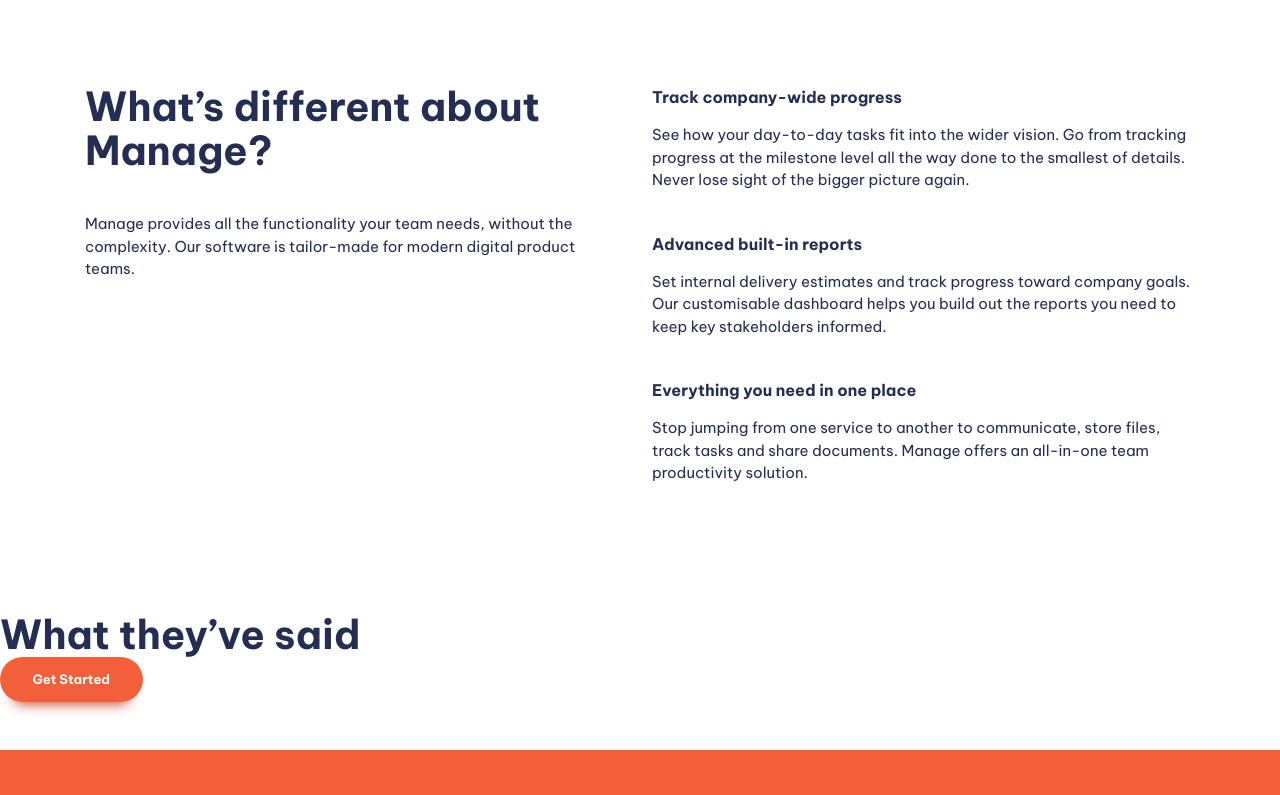
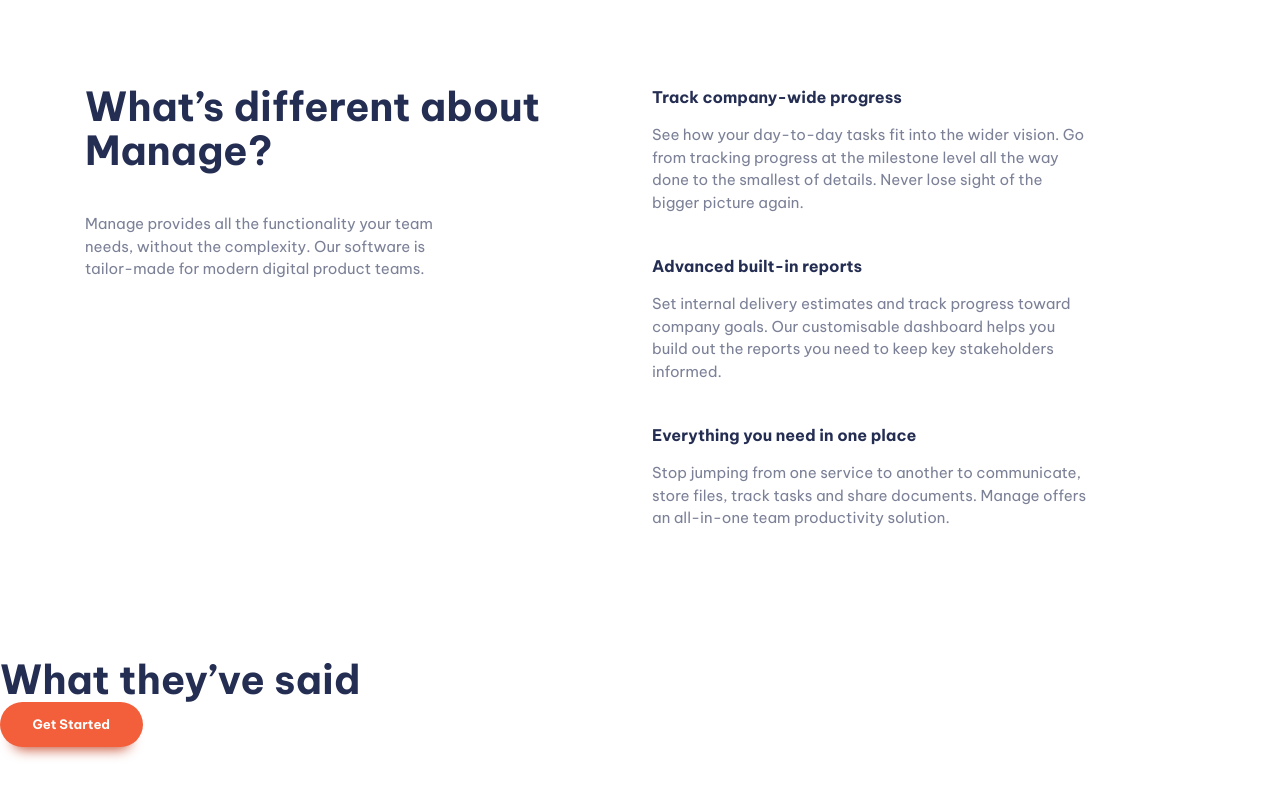
Before and after one commit to alireza-constantin/manage-landing-page, a website built with Vite: page index.html in a window 1280 px wide. Shown: the part 740-1535 px from the top of the page. Built offline with nearby package versions, Linux system fonts and the light colour scheme.

Commit message:
p tag color and width

```diff
--- a/index.html
+++ b/index.html
@@ -69,7 +69,7 @@
 								<li>
 									<div class="flow" data-spacing="tight">
 										<h3 class="fs-600 fw-bold">Track company-wide progress</h3>
-										<p>
+										<p data-width="wide">
 											See how your day-to-day tasks fit into the wider vision. Go from tracking progress at the
 											milestone level all the way done to the smallest of details. Never lose sight of the bigger
 											picture again.
@@ -79,7 +79,7 @@
 								<li>
 									<div class="flow" data-spacing="tight">
 										<h3 class="fs-600 fw-bold">Advanced built-in reports</h3>
-										<p>
+										<p data-width="wide">
 											Set internal delivery estimates and track progress toward company goals. Our customisable
 											dashboard helps you build out the reports you need to keep key stakeholders informed.
 										</p>
@@ -88,7 +88,7 @@
 								<li>
 									<div class="flow" data-spacing="tight">
 										<h3 class="fs-600 fw-bold">Everything you need in one place</h3>
-										<p>
+										<p data-width="wide">
 											Stop jumping from one service to another to communicate, store files, track tasks and share
 											documents. Manage offers an all-in-one team productivity solution.
 										</p>
--- a/style.css
+++ b/style.css
@@ -127,6 +127,14 @@
   }
 }
 
+p:not([class]) {
+  opacity: 0.6;
+  max-width: 35ch;
+}
+
+p[data-width='wide'] {
+  max-width: 43ch;
+}
 
 /* Util classes */
 
```
